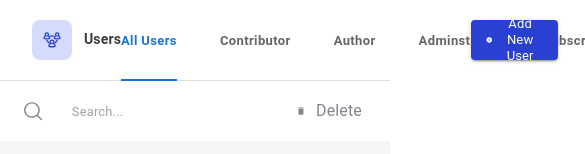
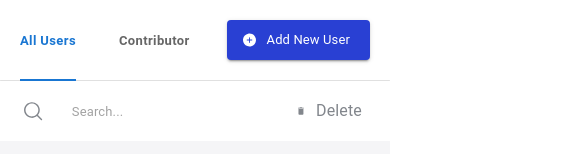
Before and after one commit to b21827483/Frontend-Evaluation-Task, a React (Vite) app: page / in a window 390 px wide. Shown: the top 154 px of the page, 585 px wide, since content can reach past the window. Built offline with nearby package versions, Linux system fonts and the light colour scheme; no server answers.

Commit message:
media queries added

```diff
--- a/src/components/Shared/Navbar.jsx
+++ b/src/components/Shared/Navbar.jsx
@@ -15,7 +15,7 @@ function Navbar(props) {
                         p: "20px"}} disableGutters maxWidth={false}
                         >
             <Container sx={{display:"flex", alignItems: "center", justifyContent: "space-between"}} disableGutters maxWidth={false}>
-                <Container sx={{display:"flex", alignItems: "center", m:0}} disableGutters maxWidth={false}>
+                <Container sx={{display:"flex", alignItems: "center", m:0, '@media (max-width: 800px)': {display: "none"}}} disableGutters maxWidth={false}>
                     <LogoButton />
                 </Container>
                 <Container sx={{position: "relative", top: "17px"}} disableGutters maxWidth={false}>
--- a/src/components/Shared/UI/Modal.jsx
+++ b/src/components/Shared/UI/Modal.jsx
@@ -18,6 +18,7 @@ function ModalOverlay(props) {
                           boxShadow: "0 2px 8px rgba(0, 0, 0, 0.25)",
                           top: "10vh",
                           left: "40%",
+                          '@media (max-width: 560px)': {left: "7.5%"} ,
                          display:"flex",
                          flexDirection:"column",
                          height:"556px",
--- a/src/components/Shared/UI/TabsNavbar.jsx
+++ b/src/components/Shared/UI/TabsNavbar.jsx
@@ -20,9 +20,11 @@ function TabsNavbar(props) {
     return (
         <Tabs value={value}
             onChange={handleChange}
+            variant="scrollable"
             sx={{
                 height: "48px",
-                width: "518px",
+                width: "600px",
+                '@media (max-width: 560px)': {width: "180px"}
             }}
             TabIndicatorProps={{
                 sx: {
```
